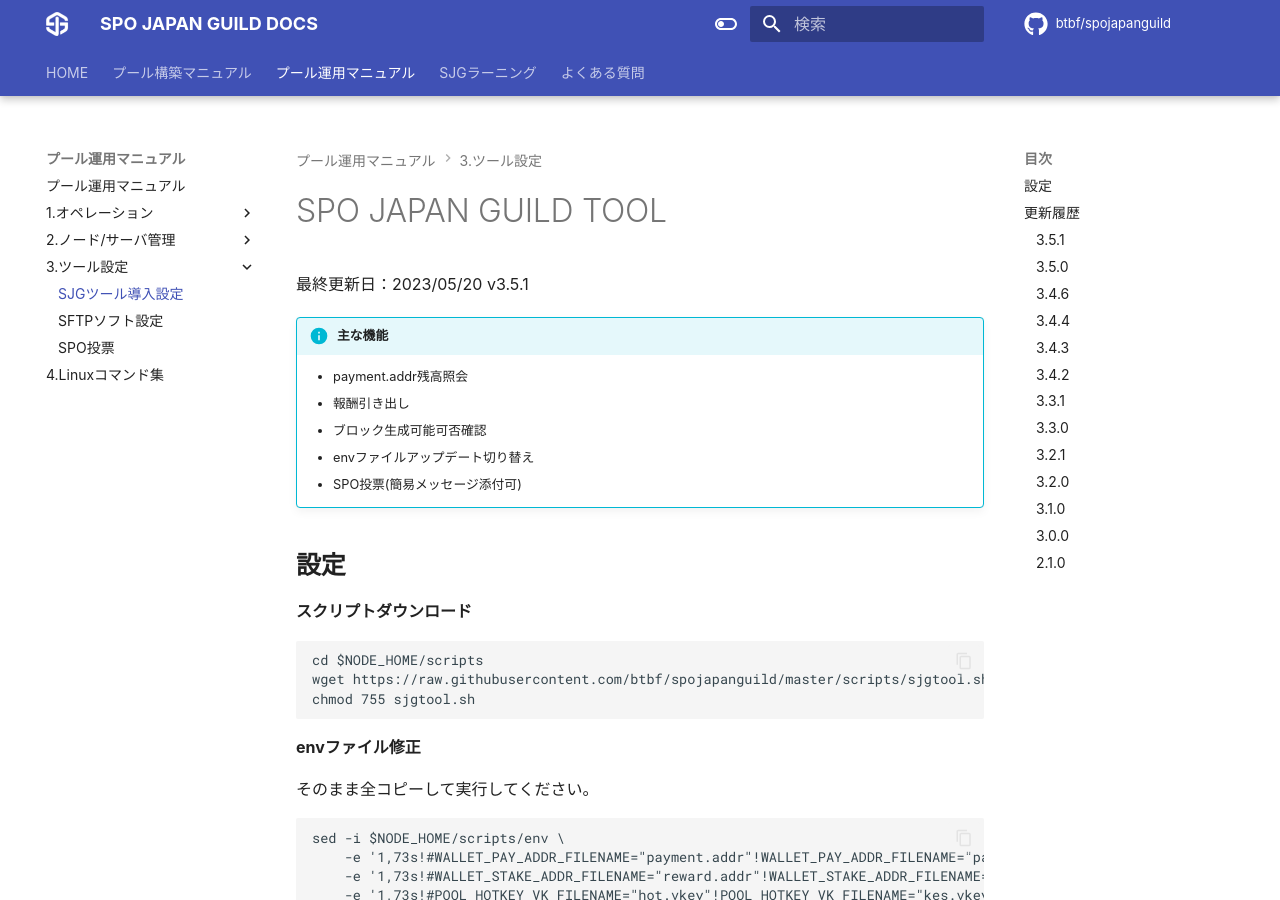
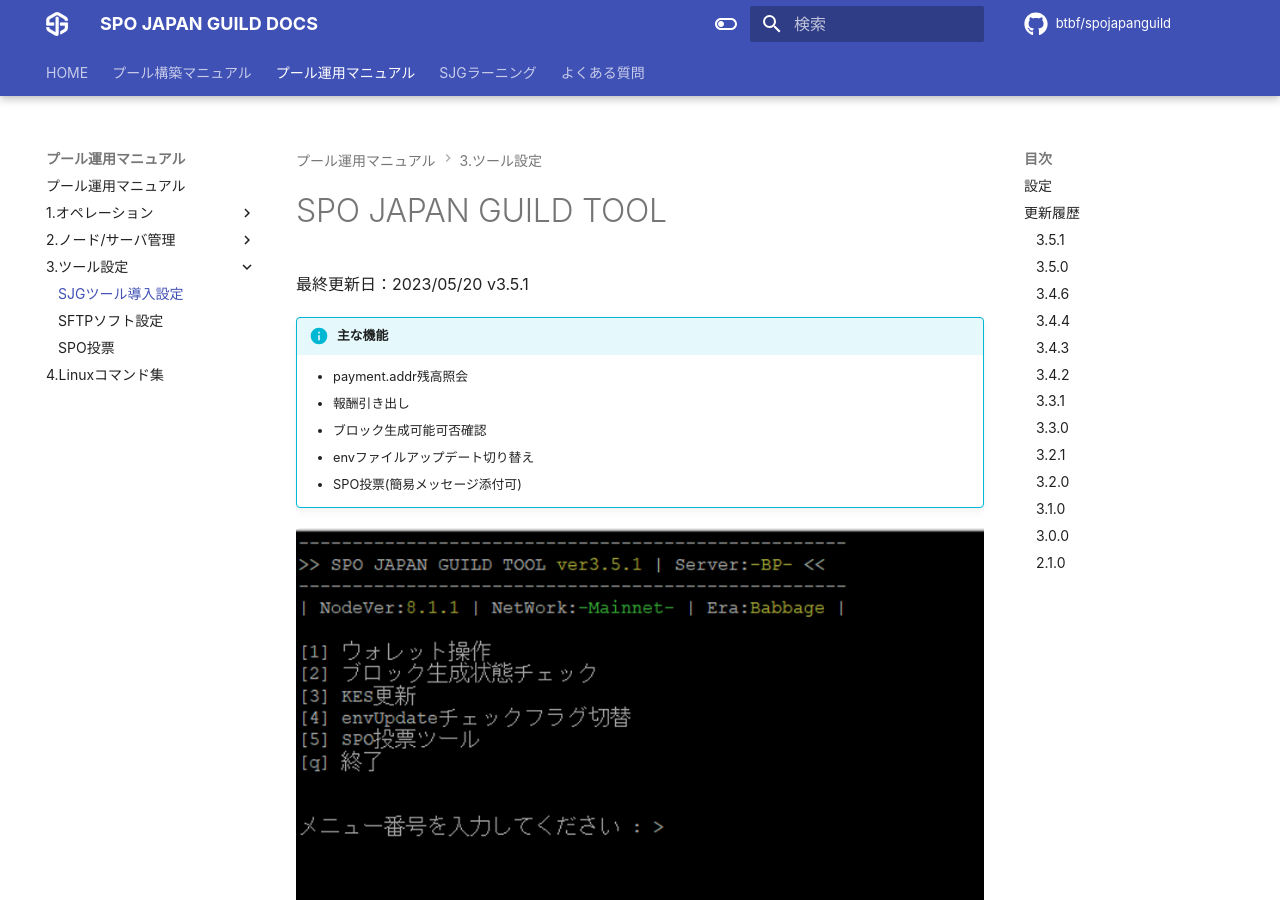
Before and after one commit to btbf/spojapanguild, an MkDocs documentation site: the page built from docs/operation/tool.md, in a window 1280 px wide and 900 px high. Built offline with MkDocs 1.6.1 and Material for MkDocs 9.7.7, drawn with Linux system fonts in a browser that asks for light colours; comment, search, counter and statistics services are not loaded.

Commit message:
add image

```diff
--- a/docs/operation/tool.md
+++ b/docs/operation/tool.md
@@ -8,6 +8,8 @@
     * ブロック生成可能可否確認
     * envファイルアップデート切り替え
     * SPO投票(簡易メッセージ添付可)
+
+![](../images/sjg-tool-start.png)
 
 ## **設定**
 
```
Also changed, not shown: docs/images/sjg-tool-start.png (added).
